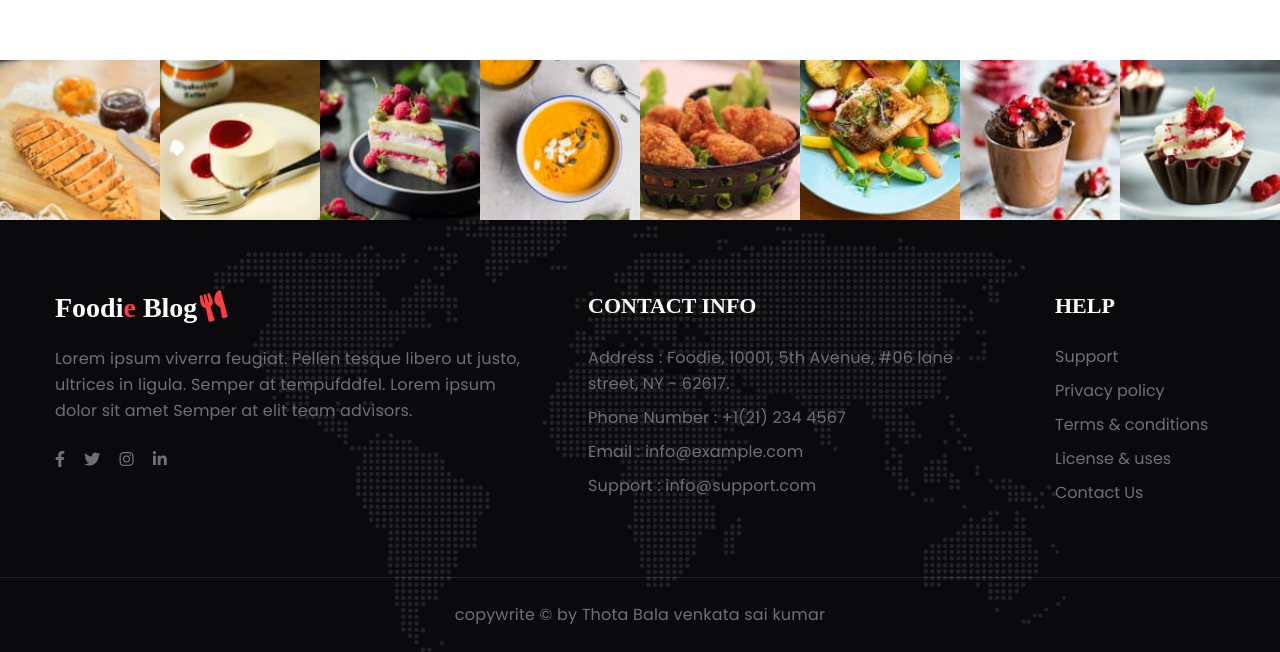
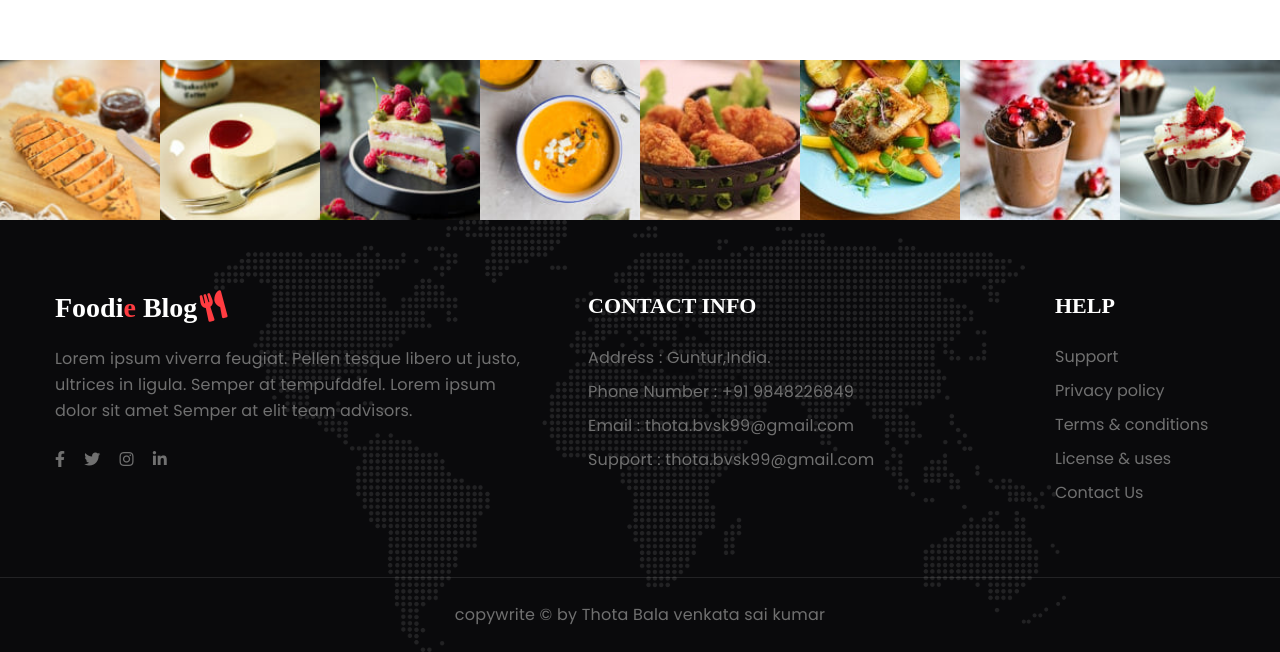
Before and after one commit to Balavenkatasaikumar/Final-project, a plain HTML site: page contact.html in a window 1280 px wide. Shown: the part 1597-2249 px from the top of the page. Drawn offline with Linux system fonts and the light colour scheme; a web font is replaced by a local one.

Commit message:
Update contact.html

```diff
--- a/contact.html
+++ b/contact.html
@@ -247,11 +247,11 @@
 
                     <div class="col-xl-5 col-lg-4 col-md-6 footer-list-29 footer-1 px-xl-5 mt-md-0 mt-5">
                         <h6 class="footer-title-29">Contact Info </h6>
-                        <p class="mb-2">Address : Foodie, 10001, 5th Avenue, #06 lane street, NY - 62617.
+                        <p class="mb-2">Address : Guntur,India.
                         </p>
-                        <p class="mb-2">Phone Number : <a href="tel:+1(21) 234 4567">+1(21) 234 4567</a></p>
-                        <p class="mb-2">Email : <a href="mailto:info@example.com">info@example.com</a></p>
-                        <p>Support : <a href="mailto:info@support.com">info@support.com</a></p>
+                        <p class="mb-2">Phone Number : <a href="tel:+1(21) 234 4567">+91 9848226849</a></p>
+                        <p class="mb-2">Email : <a href="mailto:info@example.com">thota.bvsk99@gmail.com</a></p>
+                        <p>Support : <a href="mailto:info@support.com">thota.bvsk99@gmail.com</a></p>
                     </div>
 
                     <div class="col-xl-2 col-lg-3 col-md-6 col-sm-5 col-6 footer-list-29 footer-2 mt-lg-0 mt-5">
```
